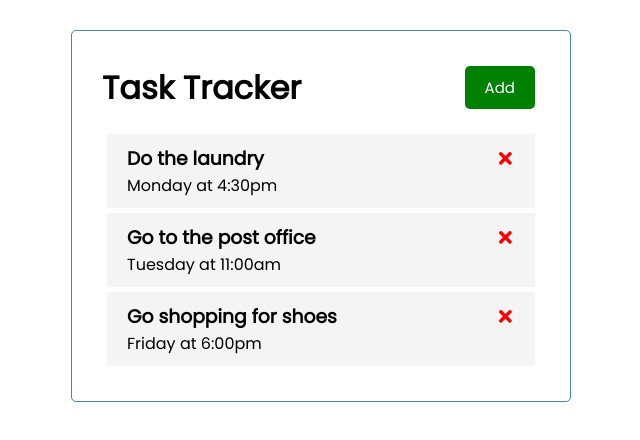
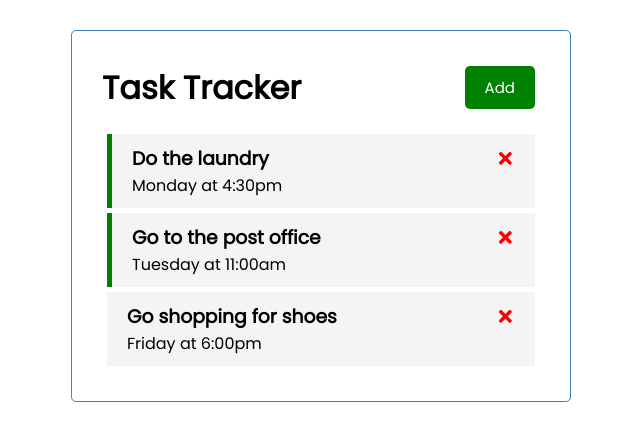
Before and after one commit to ellevpark/React-Task-Tracker, a React (Create React App) app: page / in a window 1280 px wide. Shown: the top 440 px of the page, without its empty margins (319-959 px from the left). Built offline with nearby package versions, Linux system fonts and the light colour scheme.

Commit message:
create toggleReminder function to toggle reminders on to green and reminders off to none

```diff
--- a/src/App.js
+++ b/src/App.js
@@ -29,13 +29,25 @@
    ])
 
   const deleteTask = (id) => {
-    setTasks(tasks.filter((task) => task.id != id))
+    setTasks(tasks.filter((task) => task.id !== id))
+  }
+
+  const toggleReminder = (id) => {
+    console.log('hi')
+    setTasks(tasks.map((task) => task.id === id ? {...task, reminder: !task.reminder} : task
+
+    )
+    )
   }
 
   return (
     <div className="container">
       <Header/>
-      {tasks.length > 0 ? <Tasks tasks = {tasks} onDelete = {deleteTask}/> : ''}
+      {tasks.length > 0
+      ? <Tasks tasks = {tasks}
+      onDelete = {deleteTask}
+      onToggle = {toggleReminder}/>
+      : 'All Tasks Completed'}
     </div>
   );
 }
--- a/src/components/Task.js
+++ b/src/components/Task.js
@@ -1,8 +1,10 @@
+
+import React from 'react'
 import {FaTimes} from 'react-icons/fa'
 
-const Task = ({task, onDelete}) => {
+const Task = ({task, onDelete, onToggle}) => {
     return (
-        <div className = 'task'>
+        <div className = {`task ${task.reminder === true ? 'reminder' : '' } `} onDoubleClick={() => onToggle(task.id)}>
             <h3>
                 {task.text} <FaTimes style= {{color: 'red', cursor: 'pointer'}} onClick = {() => onDelete(task.id)}/>
             </h3>
--- a/src/components/Tasks.js
+++ b/src/components/Tasks.js
@@ -1,12 +1,16 @@
 import React from 'react'
 import Task from './Task'
 
-const Tasks = ({tasks, onDelete}) => {
+const Tasks = ({tasks, onDelete, onToggle}) => {
 
   return (
       <>
         {tasks.map((task) => (
-          <Task key = {task.id} task = {task} onDelete = {onDelete}/>
+          <Task key = {task.id}
+          task = {task}
+          onDelete = {onDelete}
+          onToggle = {onToggle}
+          />
         ))}
       </>
   )
```
